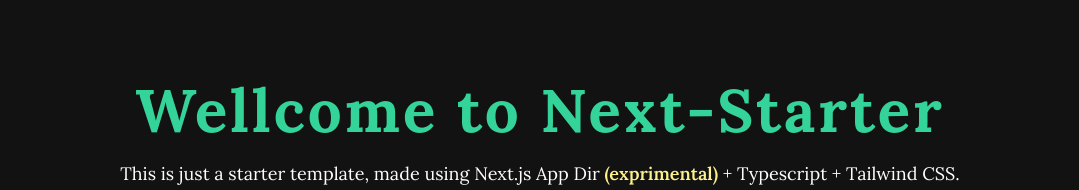
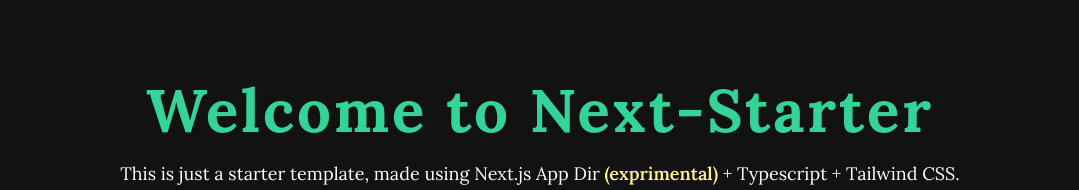
Before and after one commit to evriyanaindrasaputra/next-starter, a Next.js app: page / in a window 1280 px wide. Shown: the top 190 px of the page, without its empty margins (100-1179 px from the left). Built offline with nearby package versions, Linux system fonts and the light colour scheme.

Commit message:
test: testing home page

```diff
--- a/app/page.tsx
+++ b/app/page.tsx
@@ -8,7 +8,7 @@
     <section>
       <main className="mx-auto flex max-w-5xl flex-col gap-3  px-2 pt-20 md:gap-5 md:px-1">
         <h1 className="text-center text-4xl font-bold tracking-wider text-emerald-400 sm:text-6xl">
-          Wellcome to Next-Starter
+          Welcome to Next-Starter
         </h1>
         <p className={cn("px-1 text-center text-sm md:text-lg")}>
           This is just a starter template, made using Next.js App Dir{" "}
```
Also changed, not shown: 1 other file (tests, documents, lock files or other folders).
